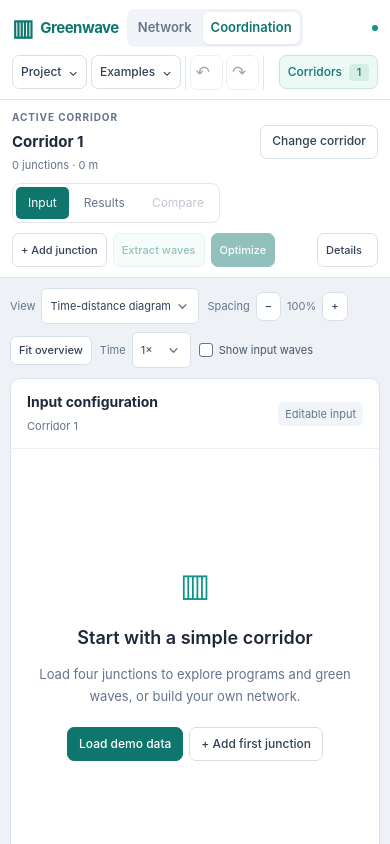
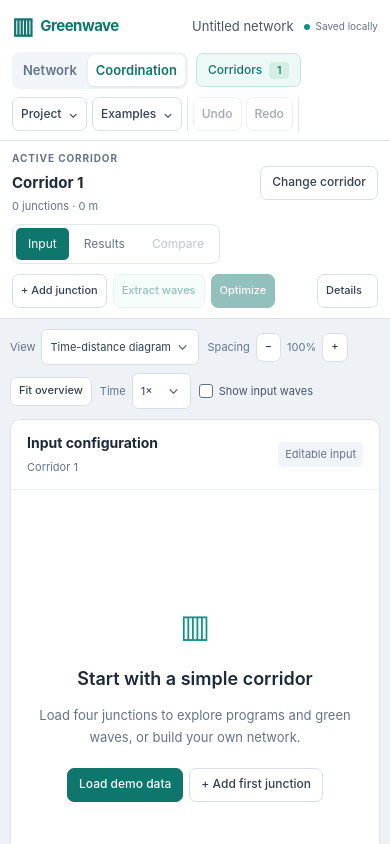
Before and after one commit to LdDl/greenwave, a SvelteKit app in the folder web/greenwave-ui/: page / in a window 390 px wide. Built offline with nearby package versions, Linux system fonts and the light colour scheme; no server answers.

Commit message:
pick corridor

```diff
--- a/web/greenwave-ui/src/app.css
+++ b/web/greenwave-ui/src/app.css
@@ -37,8 +37,9 @@ button:disabled {
 	overflow: hidden;
 }
 .workspace-toolbar {
-	display: flex;
-	flex-wrap: wrap;
+	display: grid;
+	grid-template-columns: auto auto auto minmax(0, 1fr);
+	grid-template-areas: 'brand navigation actions info';
 	align-items: center;
 	gap: 12px;
 	padding: 12px 20px;
@@ -49,6 +50,7 @@ button:disabled {
 	flex: none;
 }
 .workspace-brand {
+	grid-area: brand;
 	display: flex;
 	align-items: center;
 	gap: 7px;
@@ -60,6 +62,12 @@ button:disabled {
 }
 .workspace-brand span {
 	font-size: 23px;
+}
+.workspace-navigation {
+	grid-area: navigation;
+	display: flex;
+	align-items: center;
+	gap: 8px;
 }
 .workspace-nav {
 	display: flex;
@@ -80,6 +88,15 @@ button:disabled {
 	box-shadow: 0 1px 3px #0f172a15;
 	color: #0f766e;
 }
+.workspace-project-info {
+	grid-area: info;
+	min-width: 0;
+	display: flex;
+	flex-wrap: wrap;
+	justify-content: flex-end;
+	align-items: center;
+	gap: 4px 10px;
+}
 .workspace-project-title {
 	font-size: 13px;
 	color: #475569;
@@ -91,7 +108,7 @@ button:disabled {
 .workspace-save {
 	font-size: 11px;
 	color: #64748b;
-	margin-right: auto;
+	white-space: nowrap;
 }
 .workspace-save::before {
 	content: '';
@@ -119,6 +136,9 @@ button:disabled {
 .workspace-history {
 	padding: 0 8px;
 	border-inline: 1px solid #e2e8f0;
+}
+.workspace-actions {
+	grid-area: actions;
 }
 .ui-button {
 	display: inline-flex;
@@ -186,7 +206,7 @@ button:disabled {
 .workspace-menu {
 	position: absolute;
 	top: calc(100% + 8px);
-	right: 0;
+	left: 0;
 	width: 310px;
 	max-width: calc(100vw - 24px);
 	padding: 6px;
@@ -286,7 +306,7 @@ button:disabled {
 	justify-content: flex-end;
 }
 .corridor-overlay {
-	justify-content: flex-end;
+	justify-content: flex-start;
 	padding: 12px;
 }
 .corridor-picker {
@@ -369,34 +389,25 @@ button:disabled {
 	gap: 8px;
 	padding-top: 16px;
 }
-@media (max-width: 1150px) {
-	.workspace-project-title {
-		display: none;
+@media (max-width: 1100px) {
+	.workspace-toolbar {
+		grid-template-columns: auto auto minmax(0, 1fr);
+		grid-template-areas: 'brand navigation info' 'actions actions actions';
+		gap: 8px 12px;
 	}
 }
-@media (max-width: 850px) {
+@media (max-width: 650px) {
 	.workspace-toolbar {
+		grid-template-columns: auto minmax(0, 1fr);
+		grid-template-areas: 'brand info' 'navigation navigation' 'actions actions';
 		padding: 9px 12px;
 		gap: 8px;
 	}
-	.workspace-actions {
-		width: 100%;
-	}
-	.workspace-actions > :last-child {
-		margin-left: auto;
-	}
-	.workspace-menu {
-		left: 0;
-		right: auto;
-	}
-	.workspace-save {
-		margin-left: auto;
-		margin-right: 0;
-	}
-}
-@media (max-width: 480px) {
 	.workspace-brand {
 		font-size: 15px;
+	}
+	.workspace-navigation {
+		flex-wrap: wrap;
 	}
 	.workspace-save {
 		font-size: 10px;
@@ -414,6 +425,15 @@ button:disabled {
 	.workspace-actions .ui-button {
 		padding: 7px 8px;
 	}
+	.workspace-menu-anchor {
+		position: static;
+	}
+	.workspace-menu {
+		left: 12px;
+		right: 12px;
+		top: calc(100% + 4px);
+		width: auto;
+	}
 	.workspace-overlay {
 		padding: 8px;
 	}
@@ -428,41 +448,3 @@ button:disabled {
 		scroll-behavior: auto !important;
 	}
 }
-
-@media (max-width: 480px) {
-	.workspace-save {
-		font-size: 0;
-	}
-	.workspace-save::before {
-		margin: 0;
-	}
-	.workspace-actions {
-		flex-wrap: nowrap;
-		gap: 4px;
-	}
-	.workspace-history {
-		padding: 0 4px;
-		gap: 3px;
-	}
-	.workspace-history .ui-button {
-		font-size: 0;
-		min-width: 27px;
-		padding: 5px;
-	}
-	.workspace-history .ui-button::before {
-		content: '↶';
-		font-size: 17px;
-	}
-	.workspace-history .ui-button:last-child::before {
-		content: '↷';
-	}
-	.workspace-menu-anchor {
-		position: static;
-	}
-	.workspace-menu {
-		left: 12px;
-		right: 12px;
-		top: calc(100% + 4px);
-		width: auto;
-	}
-}
--- a/web/greenwave-ui/src/components/CorridorPicker.svelte
+++ b/web/greenwave-ui/src/components/CorridorPicker.svelte
@@ -13,6 +13,7 @@
 
 {#if $corridorsOpen}
 	<div
+		id="workspace-corridors"
 		class="workspace-overlay corridor-overlay"
 		role="dialog"
 		aria-modal="true"
--- a/web/greenwave-ui/src/components/WorkspaceToolbar.svelte
+++ b/web/greenwave-ui/src/components/WorkspaceToolbar.svelte
@@ -107,25 +107,26 @@
 	<a href="/" class="workspace-brand" aria-label="Greenwave home"
 		><span aria-hidden="true">▥</span> Greenwave</a
 	>
-	<nav aria-label="Workspace views" class="workspace-nav">
-		<a href="/network" aria-current={$page.url.pathname.startsWith('/network') ? 'page' : undefined}
-			>Network</a
+	<div class="workspace-navigation">
+		<nav aria-label="Workspace views" class="workspace-nav">
+			<a
+				href="/network"
+				aria-current={$page.url.pathname.startsWith('/network') ? 'page' : undefined}>Network</a
+			>
+			<a href="/" aria-current={$page.url.pathname === '/' ? 'page' : undefined}>Coordination</a>
+		</nav>
+		<button
+			class="ui-button ui-accent"
+			on:click={() => {
+				menu = '';
+				corridorsOpen.set(true);
+			}}
+			aria-haspopup="dialog"
+			aria-expanded={$corridorsOpen}
+			aria-controls="workspace-corridors"
+			>Corridors <span class="ui-count">{$corridorProject.corridors.length}</span></button
 		>
-		<a href="/" aria-current={$page.url.pathname === '/' ? 'page' : undefined}>Coordination</a>
-	</nav>
-	<div class="workspace-project-title" title={$corridorProject.name}>{$corridorProject.name}</div>
-	<span
-		class="workspace-save"
-		class:save-error={$corridorPersistence.state === 'error'}
-		role="status"
-		title={$corridorPersistence.message}
-	>
-		{$corridorPersistence.state === 'saved'
-			? 'Saved locally'
-			: $corridorPersistence.state === 'error'
-				? 'Save failed'
-				: 'Not saved yet'}
-	</span>
+	</div>
 	<div class="workspace-actions">
 		<div class="workspace-menu-anchor">
 			<button
@@ -212,15 +213,21 @@
 				title="Redo (Ctrl/Cmd+Shift+Z)">Redo</button
 			>
 		</div>
-		<button
-			class="ui-button ui-accent"
-			on:click={() => {
-				menu = '';
-				corridorsOpen.set(true);
-			}}
-			aria-haspopup="dialog"
-			>Corridors <span class="ui-count">{$corridorProject.corridors.length}</span></button
+	</div>
+	<div class="workspace-project-info">
+		<div class="workspace-project-title" title={$corridorProject.name}>{$corridorProject.name}</div>
+		<span
+			class="workspace-save"
+			class:save-error={$corridorPersistence.state === 'error'}
+			role="status"
+			title={$corridorPersistence.message}
 		>
+			{$corridorPersistence.state === 'saved'
+				? 'Saved locally'
+				: $corridorPersistence.state === 'error'
+					? 'Save failed'
+					: 'Not saved yet'}
+		</span>
 	</div>
 	<input
 		bind:this={fileInput}
```
